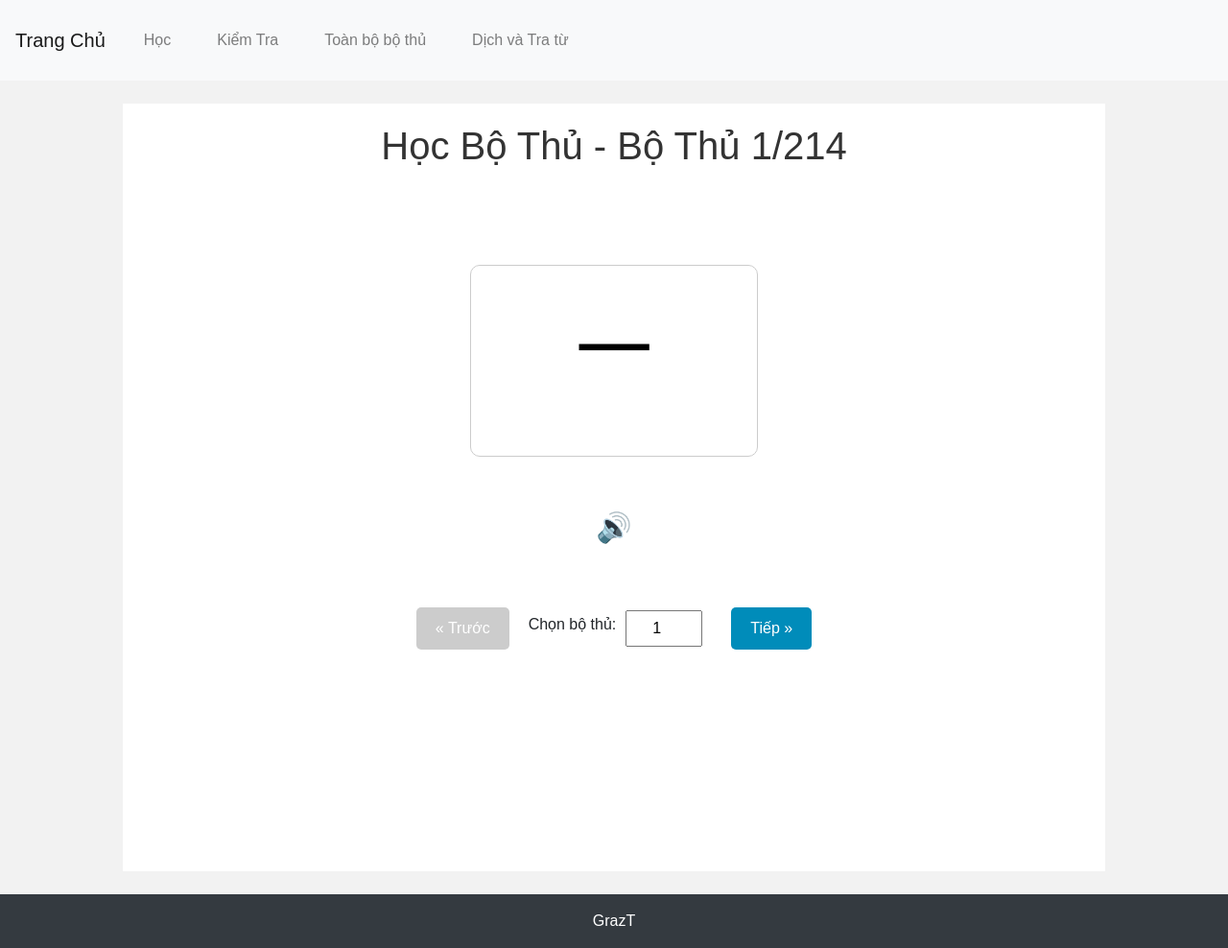
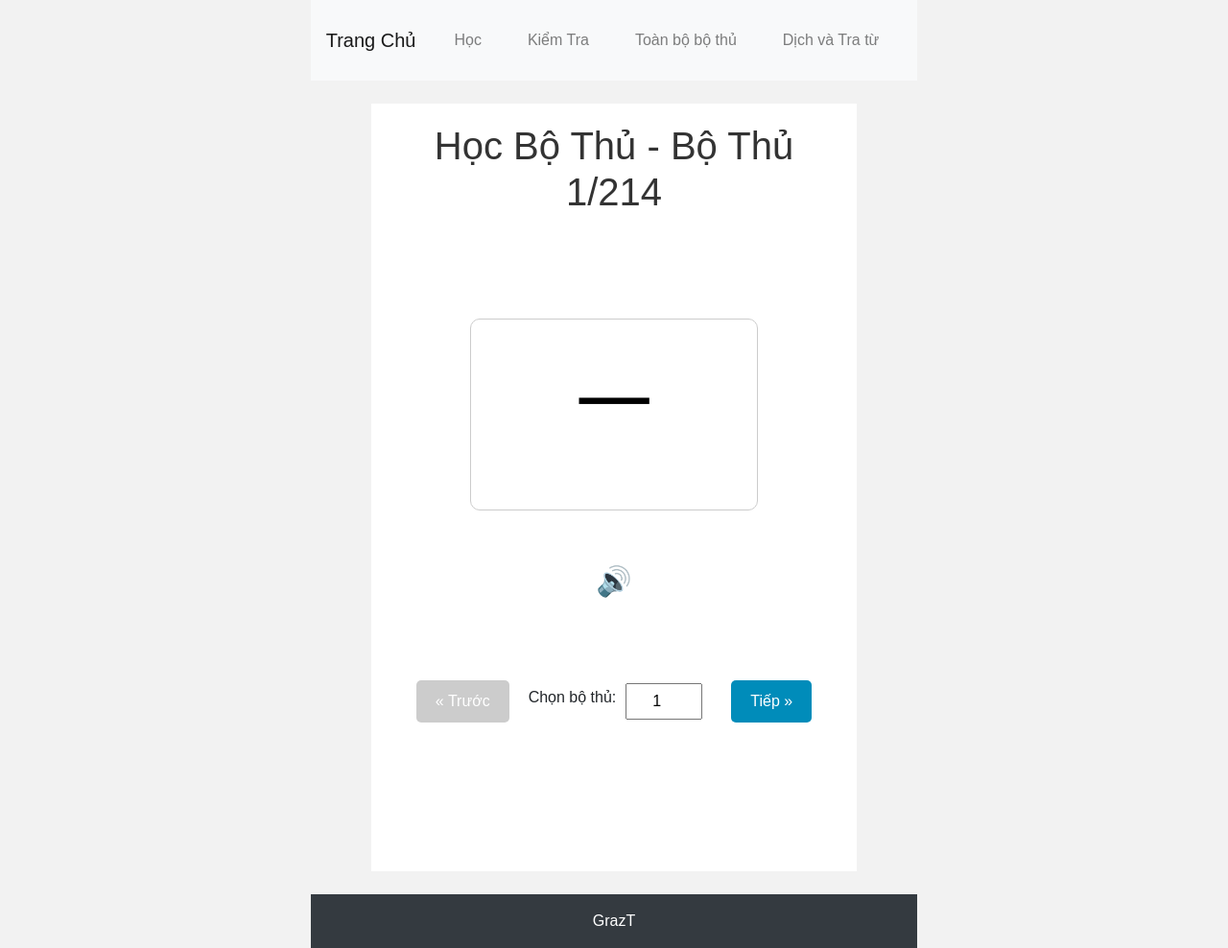
Before and after one commit to dinhgia2106/Chinese-Site, a Flask app: page /learn/sequential in a window 1280 px wide. Shown: the whole page at 96% size. Run offline with Flask 3, Linux system fonts and the light colour scheme; some libraries are stand-ins or nearby versions.

Commit message:
It's good to learn if we have a beautiful site

```diff
--- a/static/styles.css
+++ b/static/styles.css
@@ -2,6 +2,9 @@ body {
   font-family: Arial, sans-serif;
   background-color: #f2f2f2;
   margin: 0;
+  display: flex;
+  flex-direction: column;
+  align-items: center;
 }
 
 .container {
@@ -10,6 +13,9 @@ body {
   padding: 20px;
   background-color: white;
   min-height: 100vh;
+  display: flex;
+  flex-direction: column;
+  align-items: center;
 }
 
 h1 {
@@ -63,7 +69,7 @@ h1 {
 .quiz-form {
   display: flex;
   flex-direction: column;
-  align-items: flex-start;
+  align-items: center;
   margin: 0 auto;
   max-width: 400px;
 }
@@ -127,6 +133,7 @@ h1 {
   display: flex;
   flex-wrap: wrap;
   justify-content: center;
+  align-items: center;
 }
 
 .sets .button {
@@ -144,6 +151,9 @@ h1 {
   padding: 20px;
   background-color: white;
   min-height: 100vh;
+  display: flex;
+  flex-direction: column;
+  align-items: center;
 }
 
 h1 {
@@ -429,6 +439,7 @@ td {
 
 .index-form {
   display: flex;
+  justify-content: center;
   align-items: center;
   margin: 10px;
 }
```
